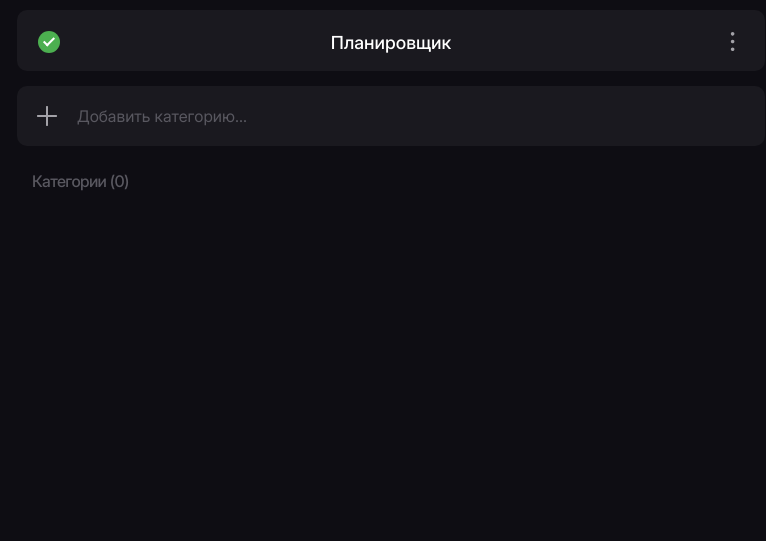
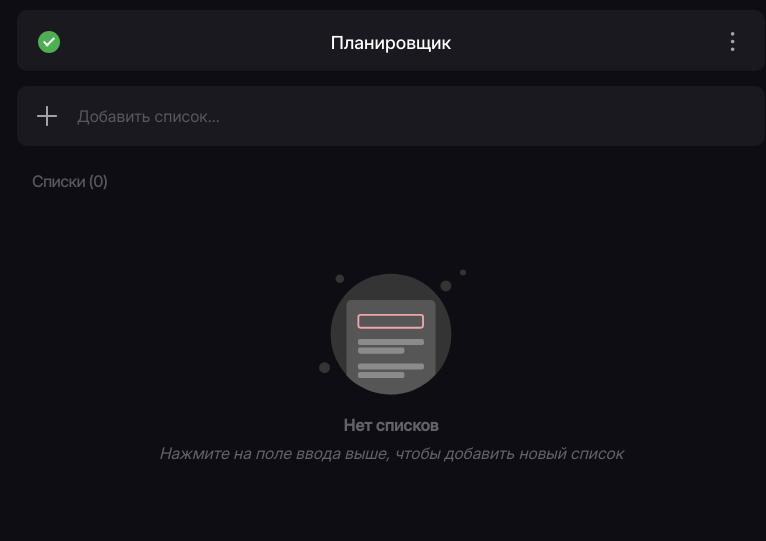
Before and after one commit to evgeniyredko/Planner, a plain HTML site: page index.html in a window 1280 px wide. Shown: the whole page, without its empty margins (249-1015 px from the left). Drawn offline with Linux system fonts and the light colour scheme.

Commit message:
Added empty list

```diff
--- a/css/style.css
+++ b/css/style.css
@@ -180,6 +180,7 @@ main {
   flex-direction: column;
   gap: 5px;
   margin-block-start: 6px;
+  background-image: url(./../assets/icons/);
 }
 
 .list__item {
@@ -305,6 +306,35 @@ main {
   border: solid #fff;
   border-width: 0 2px 2px 0;
   transform: rotate(45deg);
+}
+
+.list__empty {
+  padding: 60px 20px;
+  text-align: center;
+  color: var(--color-grey-1);
+}
+
+.list__empty-inner {
+  display: flex;
+  flex-direction: column;
+  align-items: center;
+  gap: 8px;
+}
+
+.list__empty-img {
+  width: 150px;
+  height: 150px;
+}
+
+.list__empty-title {
+  margin: 0;
+  font-size: 16px;
+}
+
+.list__empty-text {
+  margin: 0;
+  font-style: italic;
+  font-size: 16px;
 }
 
 .check {
--- a/index.html
+++ b/index.html
@@ -76,12 +76,12 @@
               class="add__input"
               name="add"
               type="text"
-              placeholder="Добавить категорию..."
+              placeholder="Добавить список..."
             />
           </section>
 
           <section class="list">
-            <h2 class="list__title">Категории</h2>
+            <h2 class="list__title">Списки</h2>
             <ul class="list__items"></ul>
           </section>
         </section>
--- a/js/categories.js
+++ b/js/categories.js
@@ -10,7 +10,7 @@ const categoryList = document.querySelector(".categories .list__items");
 function countCategories() {
   const title = document.querySelector(".categories .list__title");
   if (title) {
-    title.textContent = `Категории (${categories.length})`;
+    title.textContent = `Списки (${categories.length})`;
   }
 }
 
@@ -124,48 +124,21 @@ function addCategoryActionListeners() {
   });
 }
 
-// Отрисовка всех категорий
-// function renderCategories() {
-//   categoryList.innerHTML = "";
-
-//   categories.forEach((category) => {
-//     const li = document.createElement("li");
-//     li.className = "list__item";
-
-//     if (category.id === window._activeCategoryId) {
-//       li.classList.add("list__item--active");
-//     }
-//     li.dataset.id = category.id;
-
-//     li.innerHTML = `
-//   <div class="list__item-inner">
-//     <button class="list__button category-icon" data-action="change" data-id="${category.id}">
-//       <img class="list__img" src="./assets/icons/categories/${category.icon}" alt="" />
-//     </button>
-//     <div class="list__text" tabindex="0" data-id="${category.id}">${category.name}</div>
-//     <button class="list__button" data-action="delete" data-id="${category.id}">
-//       <span class="list__delete"></span>
-//     </button>
-//   </div>
-//   <div class="list__actions">
-//     <button class="list__action list__action--edit" data-id="${category.id}"><img src="./assets/icons/rename.svg" alt="Переименовать"></button>
-//     <button class="list__action list__action--up" data-id="${category.id}"><img src="./assets/icons/arrow.svg" alt="Вверх"></button>
-//     <button class="list__action list__action--down" data-id="${category.id}"><img src="./assets/icons/arrow.svg" alt="Вниз"></button>
-//   </div>
-// `;
-
-//     categoryList.appendChild(li);
-//   });
-
-//   // Повторно назначаем события (после перерисовки DOM)
-//   assignCategoryEvents();
-//   addSwipeListeners();
-//   addCategoryActionListeners();
-//   countCategories();
-// }
-
+// Отрисовка всех списков
 function renderCategories() {
   categoryList.innerHTML = "";
+
+  if (categories.length === 0) {
+    renderEmptyMessage(
+      categoryList,
+      "Нет списков",
+      "Нажмите на поле ввода выше, чтобы добавить новый список",
+      "./assets/icons/empty.svg",
+      "Нет списков"
+    );
+    countCategories();
+    return;
+  }
 
   categories.forEach((category) => {
     const li = document.createElement("li");
--- a/js/restoreActiveItem.js
+++ b/js/restoreActiveItem.js
@@ -26,3 +26,17 @@ window.restoreActiveItem = function (type) {
     item.classList.add("list__item--active");
   }
 };
+
+// Отрисовка заглушки для пустого списка
+function renderEmptyMessage(container, title, text, imgSrc, imgAlt = "") {
+  const li = document.createElement("li");
+  li.className = "list__empty";
+  li.innerHTML = `
+    <div class="list__empty-inner">
+      <img class="list__empty-img" src="${imgSrc}" alt="${imgAlt}">
+      <h3 class="list__empty-title">${title}</h3>
+      <p class="list__empty-text">${text}</p>
+    </div>
+  `;
+  container.appendChild(li);
+}
--- a/js/tasks.js
+++ b/js/tasks.js
@@ -7,7 +7,7 @@ let currentCategoryId = null;
 const taskInput = document.querySelector(".tasks .add__input");
 const taskList = document.querySelector(".tasks .list__items");
 
-// Количество категорий
+// Количество задач
 function countTasks() {
   const title = document.querySelector(".tasks .list__title");
   if (!title) return;
@@ -98,13 +98,25 @@ function addTaskMoveListeners() {
   });
 }
 
-// Отрисовка задач для текущей категории
+// Отрисовка задач для текущего списка
 function renderTasks(restoreActive = true) {
   taskList.innerHTML = "";
 
   const filtered = tasks.filter(
     (task) => task.categoryId === currentCategoryId
   );
+
+  if (tasks.length === 0) {
+    renderEmptyMessage(
+      taskList,
+      "Нет задач",
+      "Нажмите на поле ввода выше, чтобы добавить новую задачу",
+      "./assets/icons/empty.svg",
+      "Нет задач"
+    );
+    countTasks();
+    return;
+  }
 
   filtered.forEach((task) => {
     const li = document.createElement("li");
```
Also changed, not shown: assets/icons/empty.svg (added).
